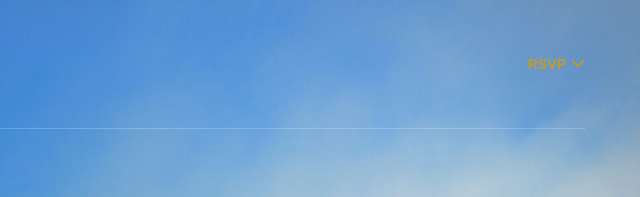
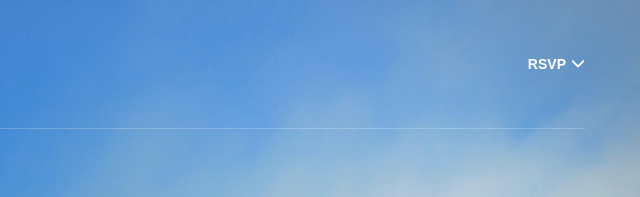
Before and after one commit to ravi-ojha/abhinavurja.com, a Gatsby site: page / in a window 1280 px wide. Shown: the top 197 px of the page, 640-1280 px from the left. Built offline with nearby package versions, Linux system fonts and the light colour scheme; Gatsby itself is replaced by a stand-in of ours; a web font is replaced by a local one.

Commit message:
Change rsvp color

```diff
--- a/src/components/header.js
+++ b/src/components/header.js
@@ -21,7 +21,7 @@ const Header = ({ siteTitle }) => (
               <ul className="member-actions">
                 <li>
                   <div className="dropdown">
-                    <a href="#" className="btn-rsvp dropdown-toggle" type="button" id="dropdownMenu1" data-toggle="dropdown" aria-haspopup="true" aria-expanded="true">
+                    <a href="#" style={{ color: "#fff" }} className="btn-rsvp dropdown-toggle" type="button" id="dropdownMenu1" data-toggle="dropdown" aria-haspopup="true" aria-expanded="true">
                       RSVP
                       <span className="glyphicon glyphicon-menu-down" style={{ paddingLeft: "5px" }}></span>
                     </a>
```
